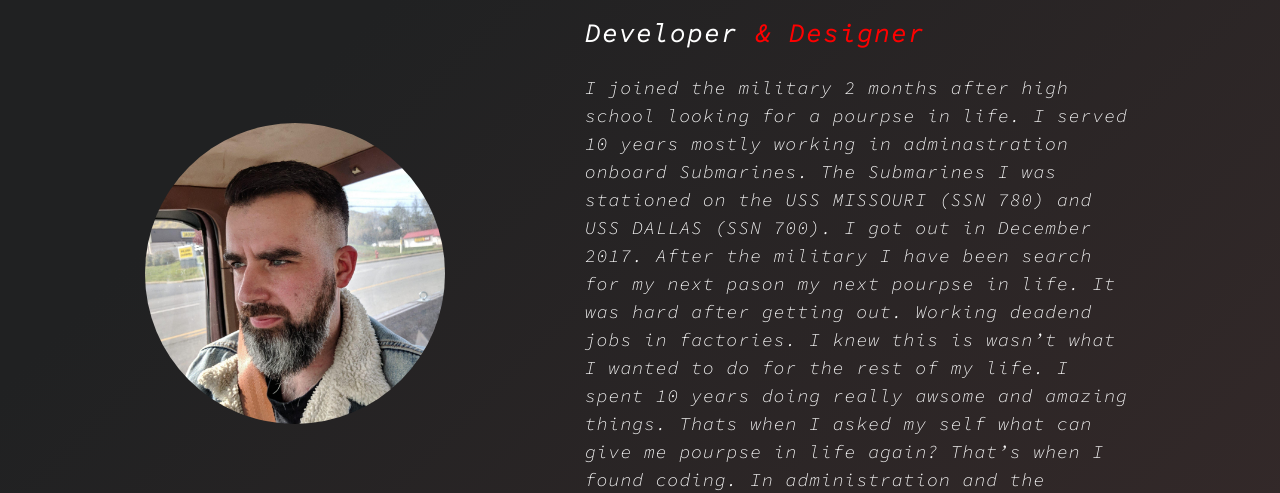
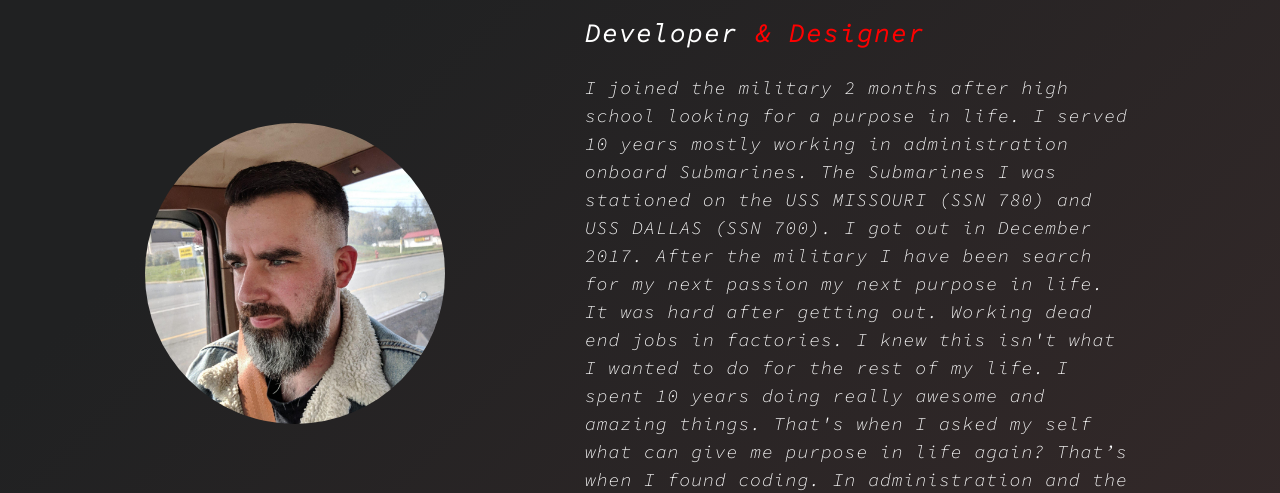
Before and after one commit to DrGoldenFlap/DrGoldenFlap.github.io, a plain HTML site: page index.html in a window 1280 px wide. Shown: the part 314-807 px from the top of the page. Drawn offline with Linux system fonts and the light colour scheme.

Commit message:
Add files via upload

```diff
--- a/index.html
+++ b/index.html
@@ -27,15 +27,10 @@
             <div class="about-me">
                 <h1>About Me</h1>
                 <h5>Developer<span> & Designer</span></h5>
-                <p>I joined the military 2 months after high school looking for a pourpse in life. I served 10 years mostly
-                    working in adminastration onboard Submarines. The Submarines I was stationed on the USS MISSOURI (SSN 780)
-                    and USS DALLAS (SSN 700). I got out in December 2017.
-                    After the military I have been search for my next pason my next pourpse in life. It was hard after getting
-                    out. Working deadend jobs in factories. I knew this is wasn’t what I wanted to do for the rest of my life.
-                    I spent 10 years doing really awsome and amazing things.
-                    Thats when I asked my self what can give me pourpse in life again? That’s when I found coding. In administration
-                    and the military I was always in a position to help people and with coding that is what it’s about helping people
-                    achive there goals through computers and coding!</p>
+                <p>I joined the military 2 months after high school looking for a purpose in life. I served 10 years mostly working in administration onboard Submarines. The Submarines I was stationed on the USS MISSOURI (SSN 780) and USS DALLAS (SSN 700).
+                    I got out in December 2017. After the military I have been search for my next passion my next purpose in life. It was hard after getting out. Working dead end jobs in factories. I knew this isn't what I wanted to do for the rest of my life.
+                    I spent 10 years doing really awesome and amazing things. That's when I asked my self what can give me purpose in life again? That’s when I found coding. In administration and the military I was always in a position to help people and with
+                    coding that is what it’s about helping people achieve there goals through computers and coding! </p>
             </div>
         </div>
     </section>
```
Also changed, not shown: 1 other file.
